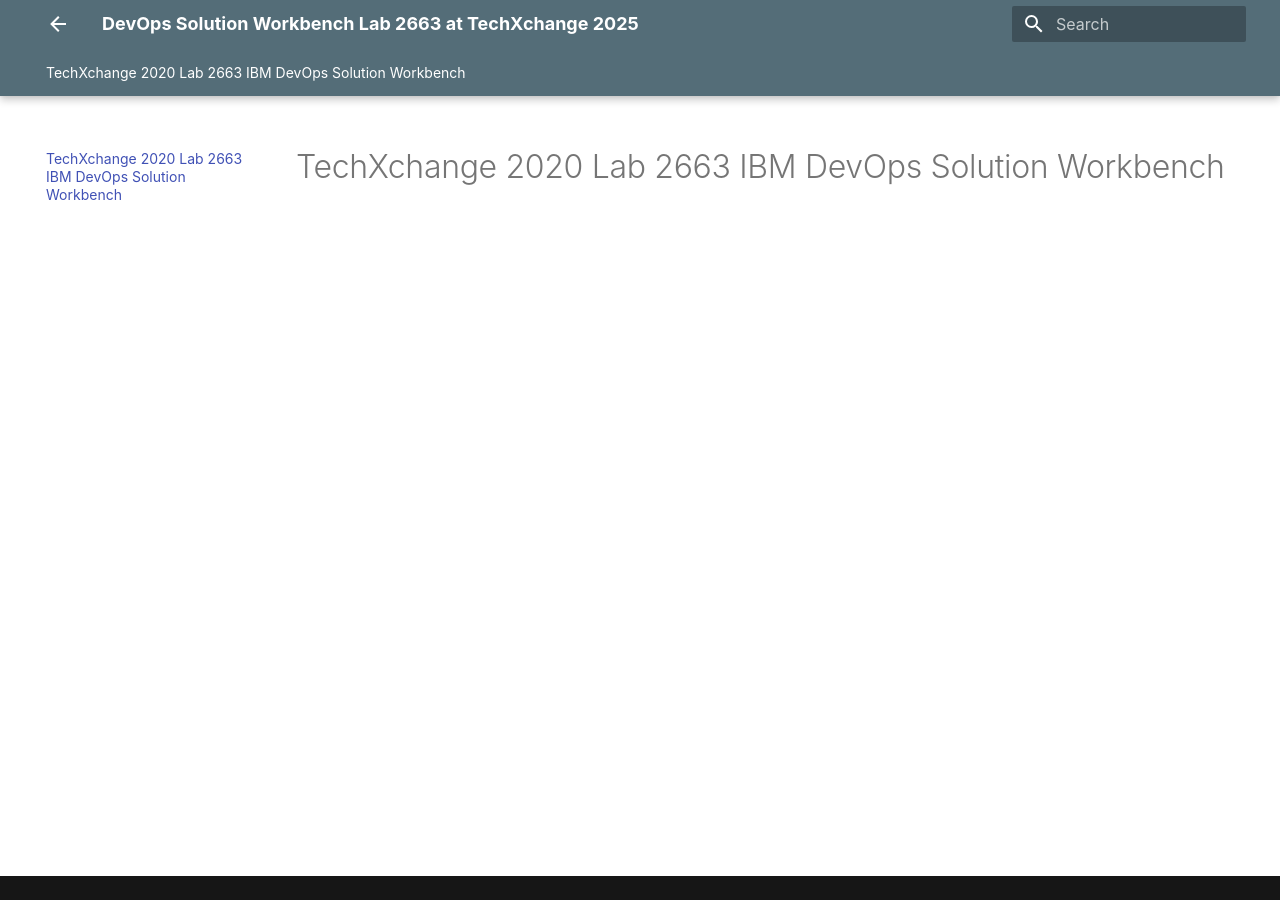
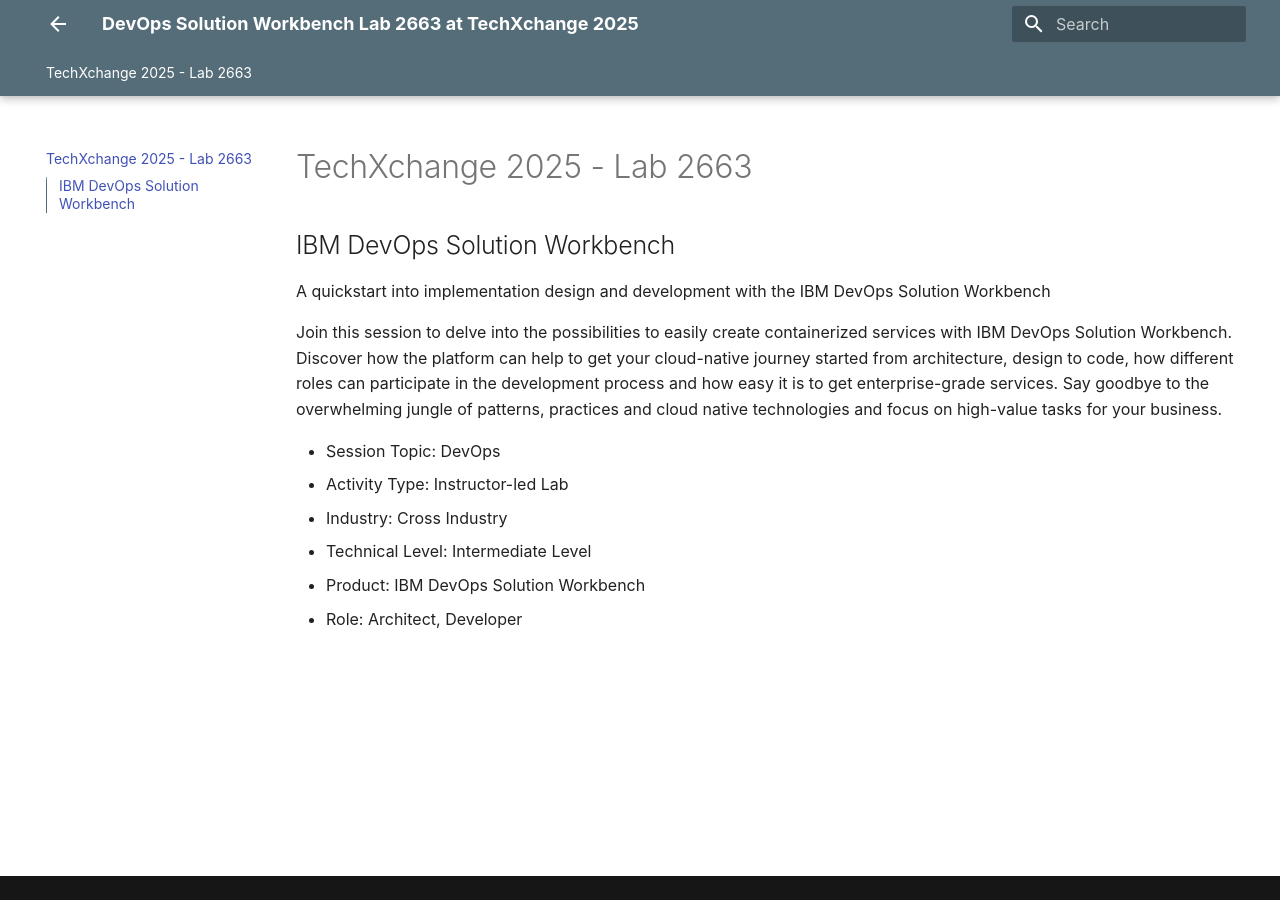
Before and after one commit to DevOpsAutomationLabs/TechXchange_2663, an MkDocs documentation site: the page built from docs/index.md, in a window 1280 px wide. Built offline with MkDocs 1.6.1 and Material for MkDocs 9.7.7, drawn with Linux system fonts in a browser that asks for light colours.

Commit message:
fixed info

```diff
--- a/docs/index.md
+++ b/docs/index.md
@@ -1 +1,14 @@
-# TechXchange 2020 Lab 2663 IBM DevOps Solution Workbench
+# TechXchange 2025 - Lab 2663
+
+## IBM DevOps Solution Workbench
+
+A quickstart into implementation design and development with the IBM DevOps Solution Workbench
+
+Join this session to delve into the possibilities to easily create containerized services with IBM DevOps Solution Workbench. Discover how the platform can help to get your cloud-native journey started from architecture, design to code, how different roles can participate in the development process and how easy it is to get enterprise-grade services. Say goodbye to the overwhelming jungle of patterns, practices and cloud native technologies and focus on high-value tasks for your business.
+
+- Session Topic: DevOps
+- Activity Type: Instructor-led Lab
+- Industry: Cross Industry
+- Technical Level: Intermediate Level
+- Product: IBM DevOps Solution Workbench
+- Role: Architect, Developer
```
Also changed, not shown: README.md (+14 -2 lines).
